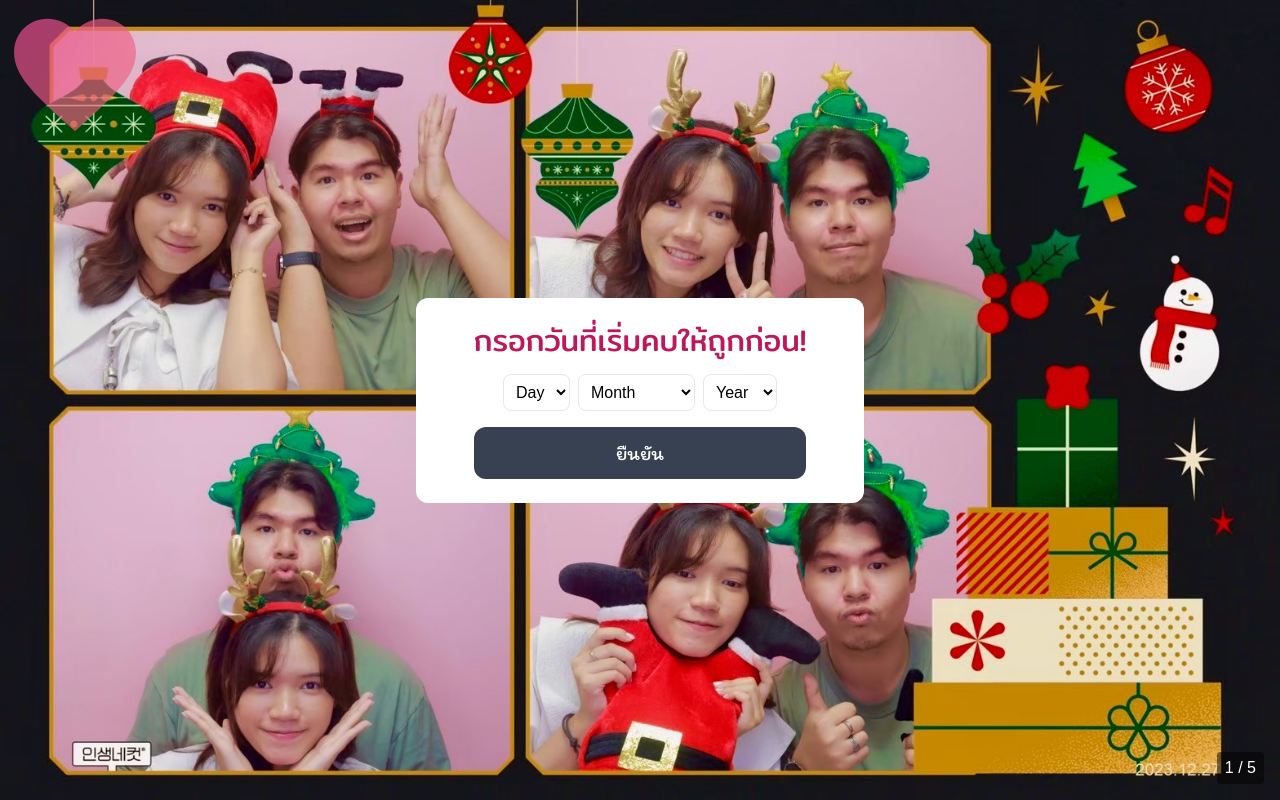
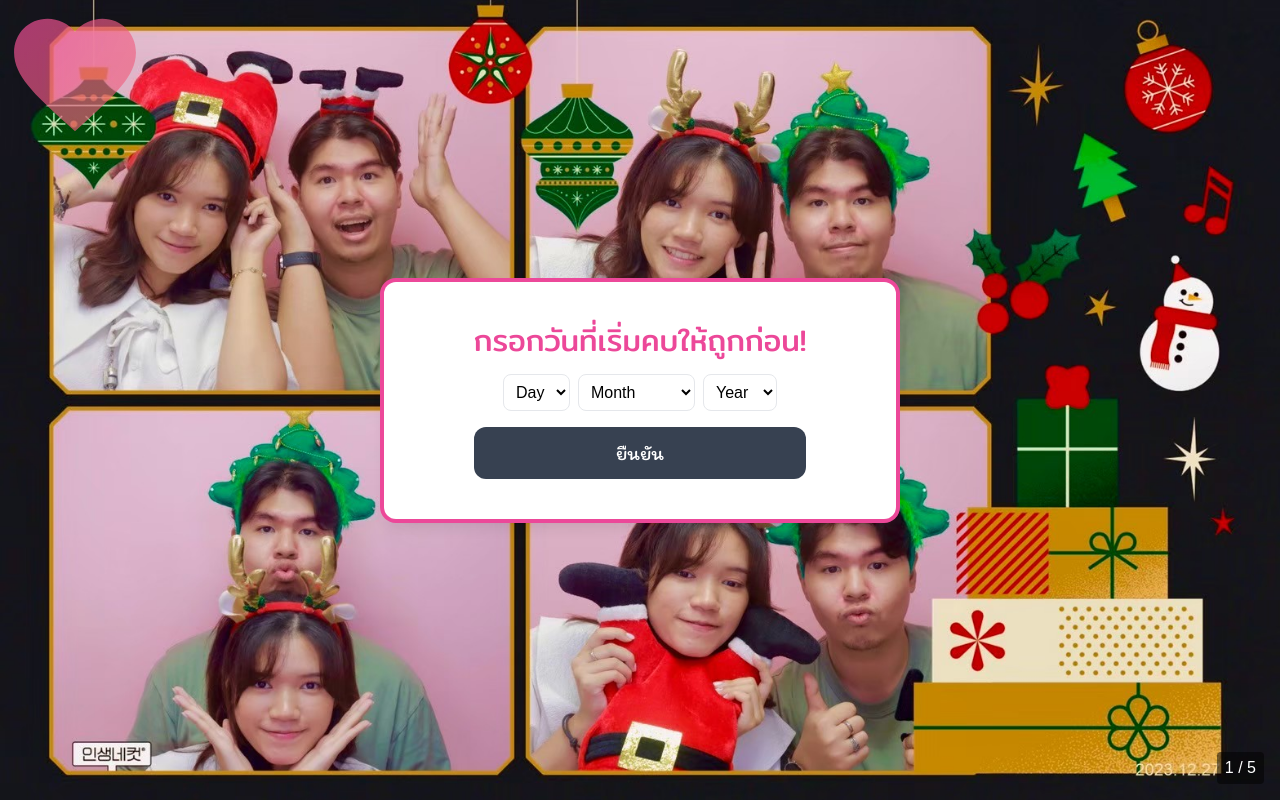
Before and after one commit to modelwall/3rdAnniversary.github.io, a Next.js app: page /3rdAnniversary.github.io/ in a window 1280 px wide. Built offline with nearby package versions, Linux system fonts and the light colour scheme.

Commit message:
Update page.js

```diff
--- a/src/app/page.js
+++ b/src/app/page.js
@@ -84,9 +84,9 @@ export default function Home() {
 
         {showForm && (
           <ImagesBackground>
-          <div className={`backdrop-blur-xl rounded-xl p-6 w-full max-w-md relative z-10 bg-white flex justify-center transition-opacity duration-500 ease-in-out ${formOpacity}`}>
+          <div className={`backdrop-blur-xl shadow-lg ring-4 ring-pink-500 rounded-xl p-10 w-full max-w-lg relative z-10 bg-white flex justify-center transition-opacity duration-500 ease-in-out ${formOpacity}`}>
             <div className="space-y-4">
-              <span className="text-2xl lg:text-3xl md:text-2xl text-pink-700 text-center font-[family-name:var(--font-mitr-reg)]">
+              <span className="text-2xl lg:text-3xl md:text-2xl text-pink-500 text-center font-[family-name:var(--font-mitr-reg)]">
                 กรอกวันที่เริ่มคบให้ถูกก่อน!
               </span>
               <div className="flex flex-row justify-center">
```
